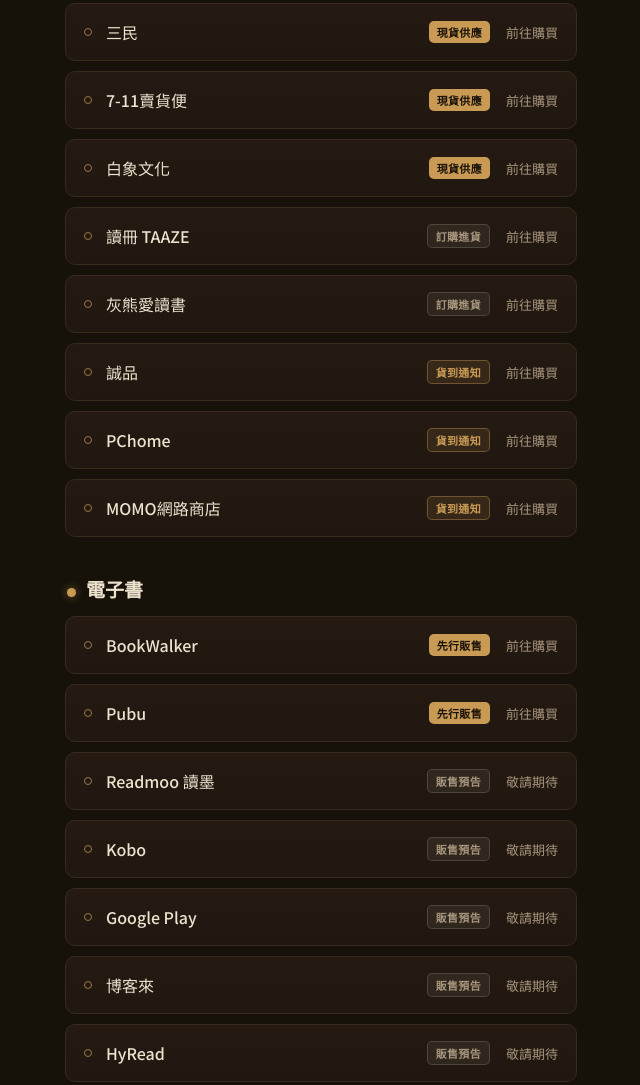
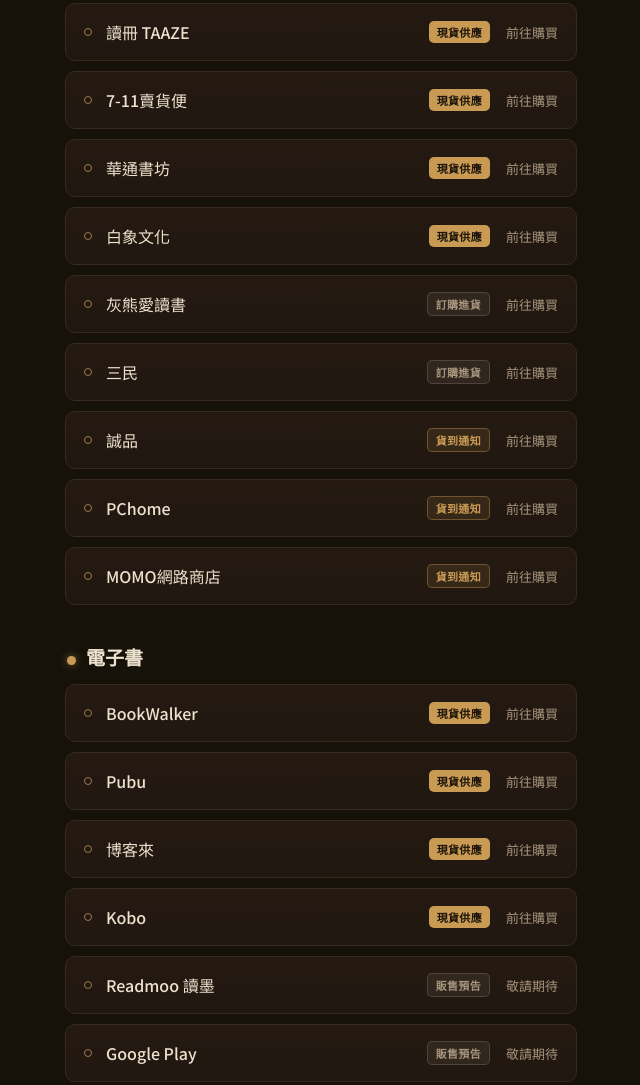
Before and after one commit to chairoxychen/fingerboard_link, a plain HTML site: page index.html in a window 1280 px wide. Shown: the part 720-1805 px from the top of the page, without its empty margins (319-959 px from the left). Drawn offline with Linux system fonts and the light colour scheme.

Commit message:
Add files via upload

```diff
--- a/index.html
+++ b/index.html
@@ -374,20 +374,23 @@
       <a class="link-btn" href="https://www.books.com.tw/products/0011061315?sloc=main" target="_blank" rel="noopener">
         <span class="fret-dot"></span><span class="name">博客來</span><span class="status-tag early">現貨供應</span><span class="go">前往購買</span>
       </a>
-      <a class="link-btn" href="https://www.sanmin.com.tw/product/index/015761876" target="_blank" rel="noopener">
-        <span class="fret-dot"></span><span class="name">三民</span><span class="status-tag early">現貨供應</span><span class="go">前往購買</span>
+      <a class="link-btn" href="https://www.taaze.tw/products/11101097657.html" target="_blank" rel="noopener">
+        <span class="fret-dot"></span><span class="name">讀冊 TAAZE</span><span class="status-tag early">現貨供應</span><span class="go">前往購買</span>
       </a>
       <a class="link-btn" href="https://myship.7-11.com.tw/general/detail/GM2609196665549" target="_blank" rel="noopener">
         <span class="fret-dot"></span><span class="name">7-11賣貨便</span><span class="status-tag early">現貨供應</span><span class="go">前往購買</span>
       </a>
+      <a class="link-btn" href="https://www.huatung.net/books/1164873/show?srsltid=AU7gw4XUdrauCO2Znn51asY7vO9Ipq1jqxdH6VdosWTLn4zFAExZcx3J" target="_blank" rel="noopener">
+        <span class="fret-dot"></span><span class="name">華通書坊</span><span class="status-tag early">現貨供應</span><span class="go">前往購買</span>
+      </a>
       <a class="link-btn" href="https://www.elephantwhite.com.tw/product-detail/1785/" target="_blank" rel="noopener">
         <span class="fret-dot"></span><span class="name">白象文化</span><span class="status-tag early">現貨供應</span><span class="go">前往購買</span>
       </a>
-      <a class="link-btn" href="https://www.taaze.tw/products/11101097657.html" target="_blank" rel="noopener">
-        <span class="fret-dot"></span><span class="name">讀冊 TAAZE</span><span class="status-tag soon">訂購進貨</span><span class="go">前往購買</span>
-      </a>
       <a class="link-btn" href="https://www.iread.com.tw/Detail/ProdDetail/B001227115?srsltid=AfmBOoq8pZ-m8ZpFFudinbsvz_ByiObOXeXhnODrj37Bt7-im1Joc4fg" target="_blank" rel="noopener">
         <span class="fret-dot"></span><span class="name">灰熊愛讀書</span><span class="status-tag soon">訂購進貨</span><span class="go">前往購買</span>
+      </a>
+      <a class="link-btn" href="https://www.sanmin.com.tw/product/index/015761876" target="_blank" rel="noopener">
+        <span class="fret-dot"></span><span class="name">三民</span><span class="status-tag soon">訂購進貨</span><span class="go">前往購買</span>
       </a>
       <a class="link-btn" href="https://reurl.cc/k9yQeq" target="_blank" rel="noopener">
         <span class="fret-dot"></span><span class="name">誠品</span><span class="status-tag notify">貨到通知</span><span class="go">前往購買</span>
@@ -409,22 +412,22 @@
     </div>
     <div class="links">
       <a class="link-btn" href="https://www.bookwalker.com.tw/product/305935?srsltid=AfmBOoqNHHDtZEUw1MFUsWTf8mUZ17viT0bjRdNiE8gTJpzFuX2sYdEi" target="_blank" rel="noopener">
-        <span class="fret-dot"></span><span class="name">BookWalker</span><span class="status-tag early">先行販售</span><span class="go">前往購買</span>
+        <span class="fret-dot"></span><span class="name">BookWalker</span><span class="status-tag early">現貨供應</span><span class="go">前往購買</span>
       </a>
       <a class="link-btn" href="https://www.pubu.com.tw/ebook/688199" target="_blank" rel="noopener">
-        <span class="fret-dot"></span><span class="name">Pubu</span><span class="status-tag early">先行販售</span><span class="go">前往購買</span>
+        <span class="fret-dot"></span><span class="name">Pubu</span><span class="status-tag early">現貨供應</span><span class="go">前往購買</span>
+      </a>
+      <a class="link-btn" href="https://www.books.com.tw/products/E050359139?loc=M_0004_033&srsltid=AU7gw4VLSZPLroY2StlU4IYngjPxvELstBGJUABQ9c8regbxqbiFvBBN" target="_blank" rel="noopener">
+        <span class="fret-dot"></span><span class="name">博客來</span><span class="status-tag early">現貨供應</span><span class="go">前往購買</span>
+      </a>
+      <a class="link-btn" href="https://www.kobo.com/tw/zh/ebook/x6QCngYkajG6Kqzvm6_LbQ?srsltid=AU7gw4XjQ_lbhbi5mrWY7oNzwYyQnU7VdBTbh7t524mGQqDMl5OTMb-r" target="_blank" rel="noopener">
+        <span class="fret-dot"></span><span class="name">Kobo</span><span class="status-tag early">現貨供應</span><span class="go">前往購買</span>
       </a>
       <a class="link-btn" href="#" target="_blank" rel="noopener">
         <span class="fret-dot"></span><span class="name">Readmoo 讀墨</span><span class="status-tag soon">販售預告</span><span class="go">敬請期待</span>
       </a>
       <a class="link-btn" href="#" target="_blank" rel="noopener">
-        <span class="fret-dot"></span><span class="name">Kobo</span><span class="status-tag soon">販售預告</span><span class="go">敬請期待</span>
-      </a>
-      <a class="link-btn" href="#" target="_blank" rel="noopener">
         <span class="fret-dot"></span><span class="name">Google Play</span><span class="status-tag soon">販售預告</span><span class="go">敬請期待</span>
-      </a>
-      <a class="link-btn" href="#" target="_blank" rel="noopener">
-        <span class="fret-dot"></span><span class="name">博客來</span><span class="status-tag soon">販售預告</span><span class="go">敬請期待</span>
       </a>
       <a class="link-btn" href="#" target="_blank" rel="noopener">
         <span class="fret-dot"></span><span class="name">HyRead</span><span class="status-tag soon">販售預告</span><span class="go">敬請期待</span>
@@ -468,9 +471,7 @@
     <div class="store-ref-title">實體門市 販售地點</div>
     <ul class="store-list">
       <li><span class="store-name">誠品R79</span>：台北市大同區南京西路16號B1之中山地下書街（<a href="tel:0225639818">02 2563 9818</a>）</li>
-      <li><span class="store-name">三民書局重南店</span>：台北市中正區黎明里重慶南路一段61號（<a href="tel:0223617511">02 2361 7511</a>）</li>
       <li><span class="store-name">誠品書店南西店</span>：台北市中山區南京西路14號5樓（<a href="tel:0225813358">02 2581 3358</a>）</li>
-      <li><span class="store-name">三民書局復北店</span>：台北市中山區復興北路386號（<a href="tel:0225006600">02 2500 6600</a>）</li>
       <li><span class="store-name">誠品台大店</span>：台北市大安區大學里新生南路三段98號（<a href="tel:0223626132">02 2362 6132</a>）</li>
       <li><span class="store-name">誠品書店松菸店</span>：台北市信義區菸廠路88號3F（<a href="tel:0266365888">02 6636 5888</a>）</li>
       <li><span class="store-name">誠品書店新店店</span>：新北市新店區寶福里中興路三段70號4樓（<a href="tel:0229189888">02 2918 9888</a>）</li>
```
